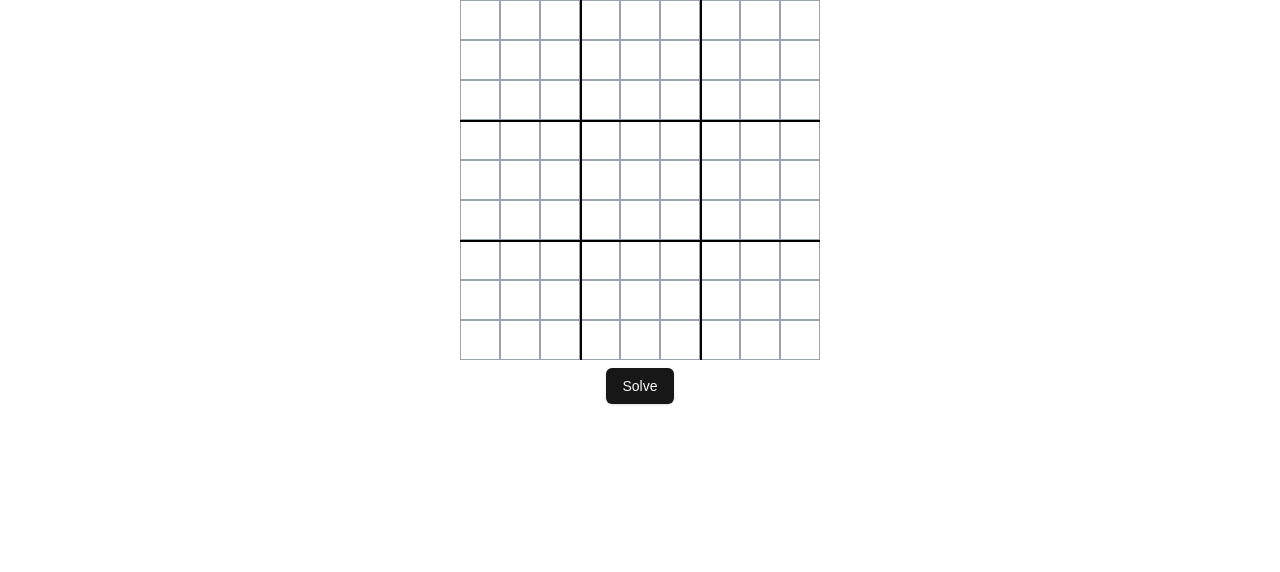
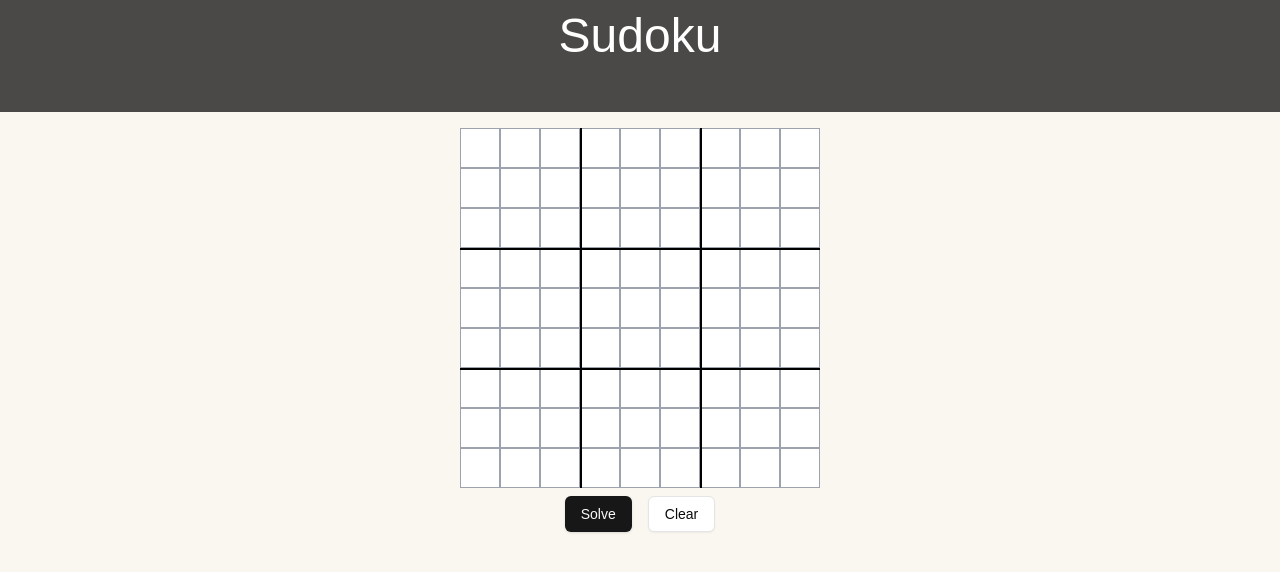
Before and after one commit to jspEclipse/sudoku-solver, a Next.js app in the folder sudoku-solver/: page / in a window 1280 px wide. Shown: the top 572 px of the page. Built offline with nearby package versions, Linux system fonts and the light colour scheme.

Commit message:
Changed Color Pallete, Added Top Header

```diff
--- a/sudoku-solver/app/components/SudokuGrid.jsx
+++ b/sudoku-solver/app/components/SudokuGrid.jsx
@@ -25,6 +25,11 @@ const SudokuGrid = () => {
       alert("No solution found");
     }
   };
+
+  const ClearGrid = () => {
+    const newGrid = Array(9).fill(null).map(() => Array(9).fill(""));
+    setGrid(newGrid);
+  }
 
   function SudokuBacktrackSolve(grid, r, c) {
     if (r === 9) return true;
@@ -100,6 +105,7 @@ const SudokuGrid = () => {
       </div>
       <div className="flex justify-center">
         <Button className="m-2" onClick={solveSudoku}>Solve</Button>
+        <Button className="m-2" variant="outline" onClick={ClearGrid}>Clear</Button>
       </div>
     </div>
   );
--- /dev/null
+++ b/sudoku-solver/app/components/TopHeader.jsx
@@ -0,0 +1,9 @@
+const TopHeader = () => {
+    return (
+        <div className="min-h-28 bg-[#4A4947] text-white text-center text-[3rem] mb-4">
+            Sudoku
+        </div>
+    );
+}
+
+export default TopHeader;
--- a/sudoku-solver/app/layout.jsx
+++ b/sudoku-solver/app/layout.jsx
@@ -8,7 +8,7 @@ export const metadata = {
 export default function RootLayout({ children }) {
   return (
     <html lang="en">
-      <body className="">
+      <body className="bg-[#FAF7F0]">
         {children}
       </body>
     </html>
--- a/sudoku-solver/app/page.jsx
+++ b/sudoku-solver/app/page.jsx
@@ -1,10 +1,15 @@
-import Image from "next/image";
 import SudokuGrid from "./components/SudokuGrid";
+import TopHeader from "./components/TopHeader";
 
 export default function Home() {
   return (
-    <div className="flex justify-center">
-      <SudokuGrid/>
+    <div className="">
+      <div>
+        <TopHeader/>
+      </div>
+      <div className="flex justify-center">
+        <SudokuGrid/>
+      </div>
     </div>
   );
 }
```
